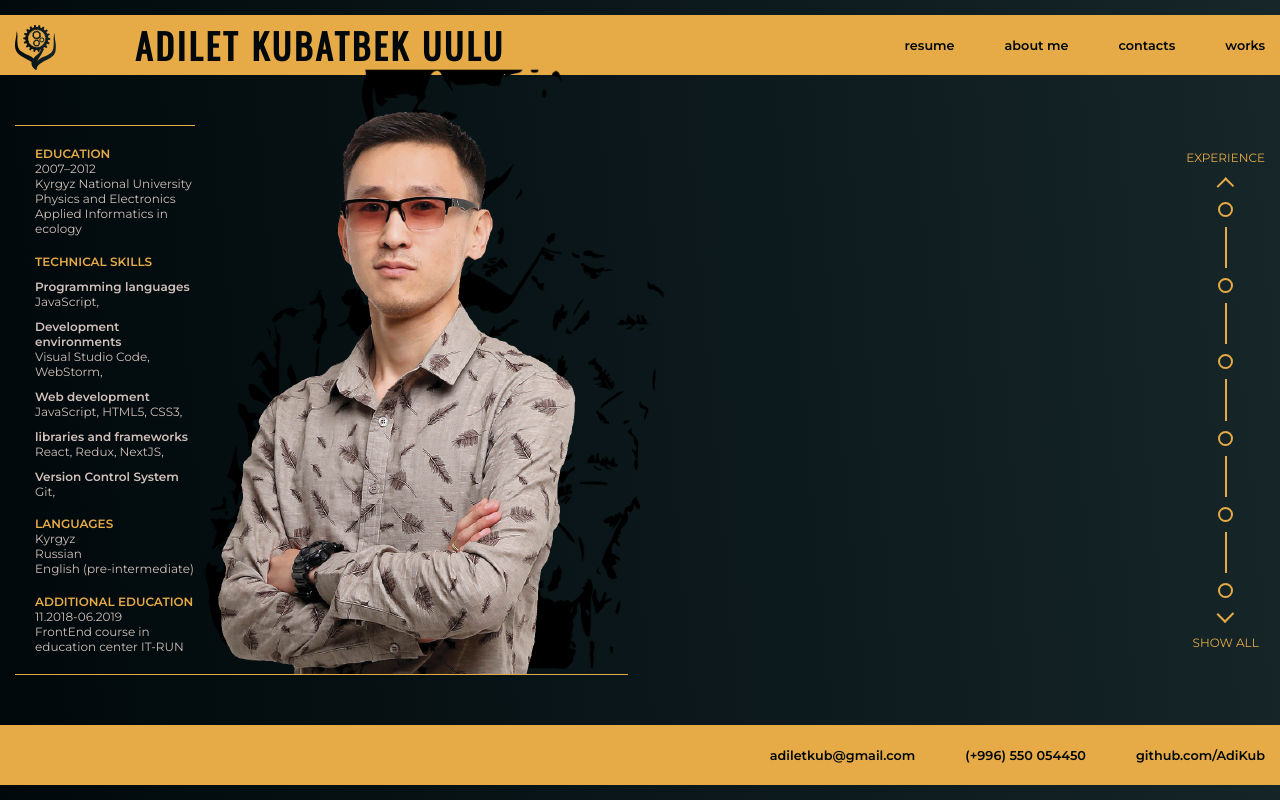
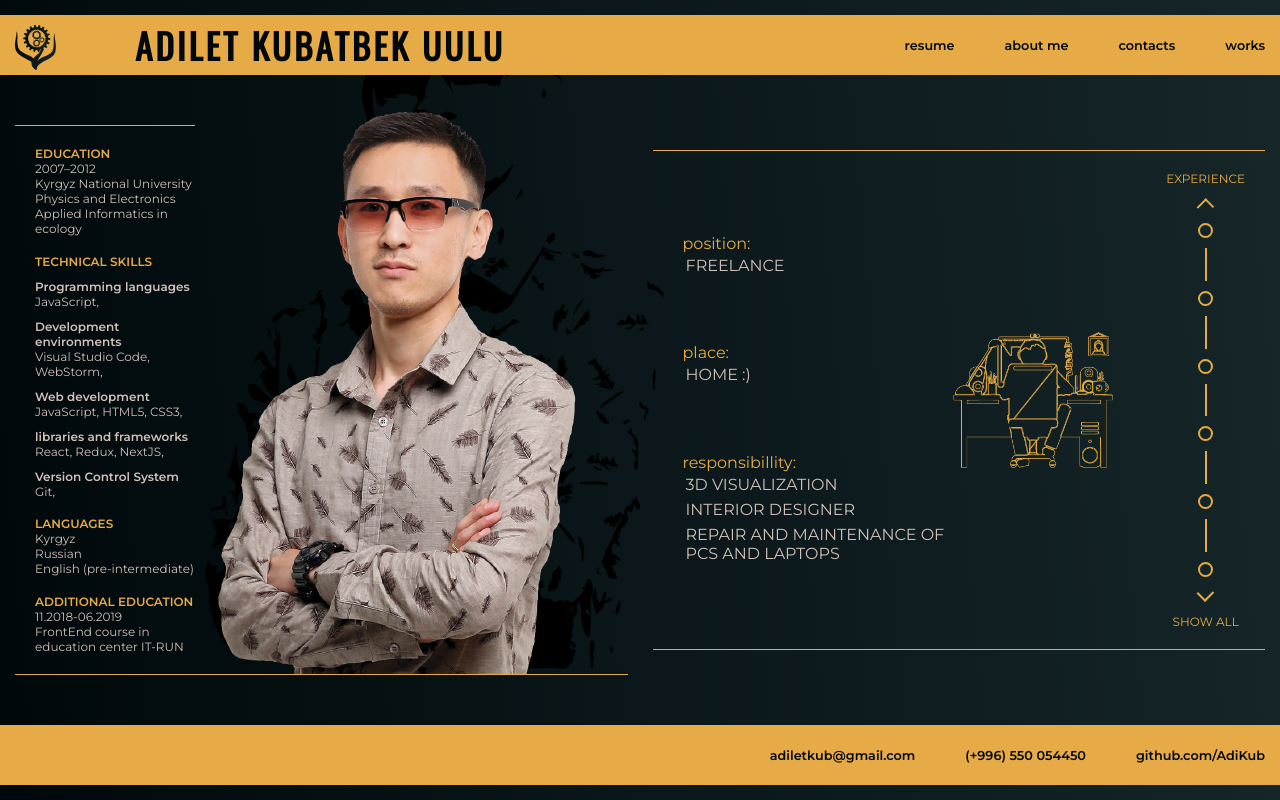
Before and after one commit to AdiKub/resume.github.io, a React (Create React App) app: page / in a window 1280 px wide. Built offline with nearby package versions, Linux system fonts and the light colour scheme.

Commit message:
created experiense display

```diff
--- a/src/components/Experiense/index.js
+++ b/src/components/Experiense/index.js
@@ -1,6 +1,7 @@
 import React from 'react'
 
 import ExperienceNavigator from '../ExperienceNavigator'
+import ExperienseDisplay from '../ExperienseDisplay'
 import './styles.scss'
 
 
@@ -8,6 +9,7 @@ const Experiense = () => {
 
     return (
         <div className='experiense'>
+            <ExperienseDisplay/>
             <ExperienceNavigator/>
         </div>
     )
--- a/src/components/Experiense/styles.scss
+++ b/src/components/Experiense/styles.scss
@@ -3,7 +3,10 @@
 
 .experiense {
     display: flex;
-    justify-content: flex-end;
+    justify-content: space-between;
     width: 49%;
     height: 500px;
+    border-top: 1px solid $mainYellow;
+    border-bottom: 1px solid $mainYellow;
+    padding: 20px 20px;
 }
--- /dev/null
+++ b/src/components/ExperienseDisplay/index.js
@@ -0,0 +1,44 @@
+import React from 'react';
+
+import './styles.scss'
+import experiense from  '../../data/experience.json'
+import FREELANCE_img from '../../assets/images/FREELANCE_img.png'
+
+const ExperienseDisplay = () => {
+    const experienseList = experiense.experiense;
+    console.log(experienseList)
+
+    return (
+        <div className='experiense-display'>
+            <div className='experiense-display-content'>
+                <p className='experiense-display__position' >
+                    Position:
+                    <span className='experiense-display__position__name'>
+                        {Object.keys( experienseList)[0]}
+                    </span>
+                </p>
+                <p className='experiense-display__position' >
+                    Place:
+                    <span className='experiense-display__position__name'>
+                        {experienseList.FREELANCE.place}
+                    </span>
+                </p>
+                <p className='experiense-display__position' >
+                    responsibillity:
+
+                        {experienseList.FREELANCE.responsibillity.map(key=>
+                             <span key={key} className='experiense-display__position__name'>
+                                 {key}
+                             </span>
+                            )}
+
+                </p>
+            </div>
+            <div className='experiense-display-images'>
+                <img className='experiense-display-images__image' src={FREELANCE_img} alt={'sd'} />
+            </div>
+        </div>
+    )
+}
+
+export default ExperienseDisplay;
--- /dev/null
+++ b/src/components/ExperienseDisplay/styles.scss
@@ -0,0 +1,41 @@
+@import '../../assets/styles/variables';
+
+.experiense-display {
+    display: flex;
+    height: 100%;
+    width: 450px;
+    padding: 30px 10px;
+    align-items: center;
+    justify-content: space-between;
+
+    &-content {
+        display: flex;
+        flex-direction: column;
+        height: 100%;
+        justify-content: space-around;
+    }
+
+    &__position {
+        color: $mainYellow;
+        display: flex;
+        flex-direction: column;
+        text-transform: lowercase;
+
+        &__name {
+            margin: 3px;
+            color: $lightFont;
+            text-transform: uppercase;
+        }
+    }
+
+    &-images {
+        width: 250px;
+        height: 200px;
+
+        &__image {
+            width: 100%;
+            height: 100%;
+            object-fit: contain;
+        }
+    }
+}
--- a/src/components/Header/styles.scss
+++ b/src/components/Header/styles.scss
@@ -8,6 +8,7 @@
   display: flex;
   justify-content: center;
   align-items: center;
+  z-index: 99;
 
   &-wrapper {
     display: flex;
```
Also changed, not shown: src/components/ExperienceNavigator/index.js (+4 -4 lines).
